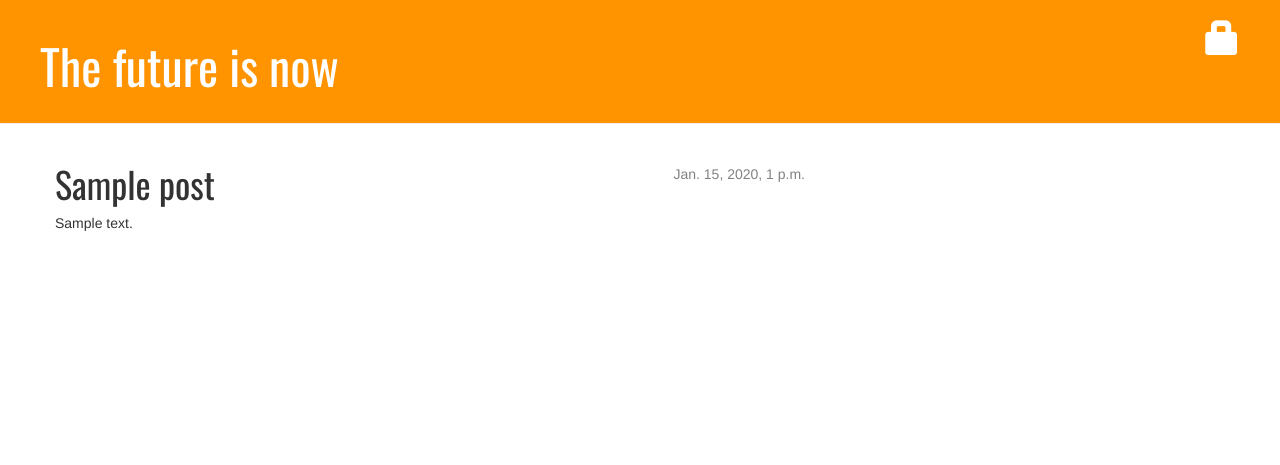
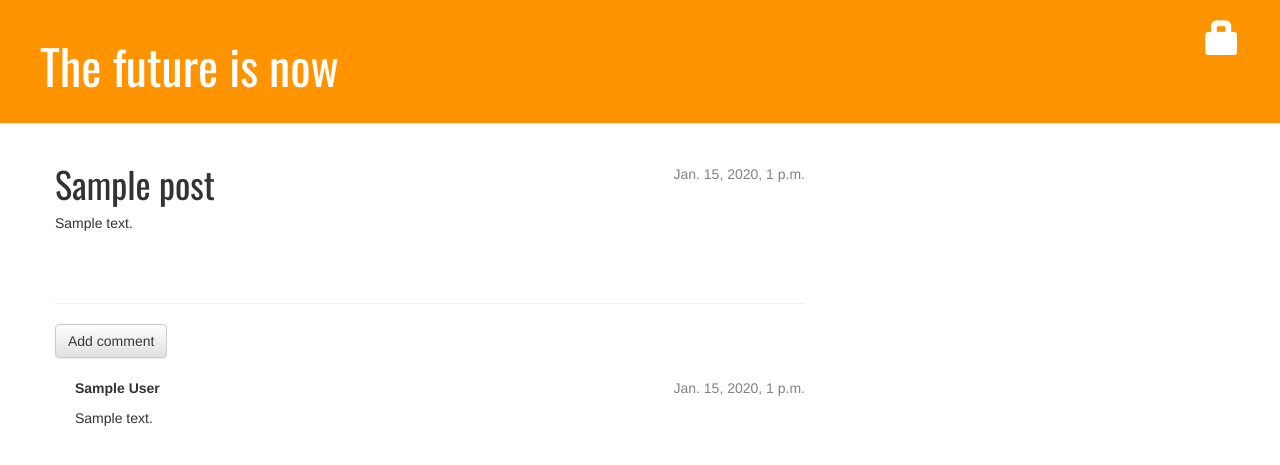
Before and after one commit to gntl/django-blog, a Django app: page /post/1/ in a window 1280 px wide. Shown: the top 465 px of the page. Run offline with Django 3.2, Linux system fonts and the light colour scheme; tables that the repository leaves empty hold one stand-in row (values such as "Sample post"); some libraries are stand-ins or nearby versions.

Commit message:
Added comments

```diff
--- a/blog/admin.py
+++ b/blog/admin.py
@@ -1,4 +1,5 @@
 from django.contrib import admin
-from .models import Post
+from .models import Post, Comment
 
 admin.site.register(Post)
+admin.site.register(Comment)
--- a/blog/models.py
+++ b/blog/models.py
@@ -13,5 +13,23 @@ class Post(models.Model):
         self.published_date = timezone.now()
         self.save()
 
+    def approved_comments(self):
+        return self.comments.filter(approved_comment=True)
+
     def __str__(self):
         return self.title
+
+
+class Comment(models.Model):
+    post = models.ForeignKey('blog.Post', related_name='comments')
+    author = models.CharField(max_length=200)
+    text = models.TextField()
+    created_date = models.DateTimeField(default=timezone.now)
+    approved_comment = models.BooleanField(default=False)
+
+    def approve(self):
+        self.approved_comment = True
+        self.save()
+
+    def __str__(self):
+        return self.text
--- a/blog/static/css/blog.css
+++ b/blog/static/css/blog.css
@@ -45,3 +45,7 @@ h1, h2, h3, h4 {
 .post h1 a, .post h1 a:visited {
     color: #000000;
 }
+
+.comment {
+    margin: 20px 0px 20px 20px;
+}
--- a/blog/templates/blog/post_detail.html
+++ b/blog/templates/blog/post_detail.html
@@ -21,4 +21,24 @@
         <h1>{{ post.title }}</h1>
         <p>{{ post.text|linebreaksbr }}</p>
     </div>
+
+    <hr>
+    <a class="btn btn-default" href="{% url 'add_comment_to_post' pk=post.pk %}">Add comment</a>
+    {% for comment in post.comments.all %}
+        {% if user.is_authenticated or comment.approved_comment %}
+        <div class="comment">
+            <div class="date">
+                {{ comment.created_date }}
+                {% if not comment.approved_comment %}
+                    <a class="btn btn-default" href="{% url 'comment_remove' pk=comment.pk %}"><span class="glyphicon glyphicon-remove"></span></a>
+                    <a class="btn btn-default" href="{% url 'comment_approve' pk=comment.pk %}"><span class="glyphicon glyphicon-ok"></span></a>
+                {% endif %}
+            </div>
+            <strong>{{ comment.author }}</strong>
+            <p>{{ comment.text|linebreaks }}</p>
+        </div>
+        {% endif %}
+    {% empty %}
+        <p>No comments here yet :(</p>
+    {% endfor %}
 {% endblock content %}
--- a/blog/templates/blog/post_list.html
+++ b/blog/templates/blog/post_list.html
@@ -8,6 +8,7 @@
             </div>
             <h1><a href="{% url 'post_detail' pk=post.pk %}">{{ post.title }}</a></h1>
             <p>{{ post.text|linebreaksbr }}</p>
+             <a href="{% url 'post_detail' pk=post.pk %}">Comments: {{ post.approved_comments.count }}</a>
         </div>
     {% endfor %}
 {% endblock content %}
--- a/blog/urls.py
+++ b/blog/urls.py
@@ -9,6 +9,9 @@ urlpatterns = [
     url(r'^post/(?P<pk>\d+)/publish/$', views.post_publish, name='post_publish'),
     url(r'^post/(?P<pk>\d+)/unpublish/$', views.post_unpublish, name='post_unpublish'),
     url(r'^post/(?P<pk>\d+)/remove/$', views.post_remove, name='post_remove'),
+    url(r'^post/(?P<pk>\d+)/comment/$', views.add_comment_to_post, name='add_comment_to_post'),
     url(r'^post/new/$', views.post_new, name='post_new'),
     url(r'^drafts/$', views.post_draft_list, name='post_draft_list'),
+    url(r'^comment/(?P<pk>\d+)/approve/$', views.comment_approve, name='comment_approve'),
+    url(r'^comment/(?P<pk>\d+)/remove/$', views.comment_remove, name='comment_remove'),
 ]
--- a/blog/views.py
+++ b/blog/views.py
@@ -1,7 +1,7 @@
 from django.shortcuts import render, get_object_or_404, redirect
 from django.utils import timezone
-from .models import Post
-from .forms import PostForm
+from .models import Post, Comment
+from .forms import PostForm, CommentForm
 from django.contrib.auth.decorators import login_required
 
 
@@ -75,3 +75,33 @@ def post_unpublish(request, pk):
     post.published_date = None
     post.save()
     return redirect('blog.views.post_detail', pk=pk)
+
+
+@login_required
+def add_comment_to_post(request, pk):
+    post = get_object_or_404(Post, pk=pk)
+    if request.method == "POST":
+        form = CommentForm(request.POST)
+        if form.is_valid():
+            comment = form.save(commit=False)
+            comment.post = post
+            comment.save()
+            return redirect('post_detail', pk=post.pk)
+    else:
+        form = CommentForm()
+    return render(request, 'blog/add_comment_to_post.html', {'form': form})
+
+
+@login_required
+def comment_approve(request, pk):
+    comment = get_object_or_404(Comment, pk=pk)
+    comment.approve()
+    return redirect('post_detail', pk=comment.post.pk)
+
+
+@login_required
+def comment_remove(request, pk):
+    comment = get_object_or_404(Comment, pk=pk)
+    post_pk = comment.post.pk
+    comment.delete()
+    return redirect('post_detail', pk=post_pk)
```
Also changed, not shown: blog/forms.py (+8 -1 lines), blog/templates/blog/add_comment_to_post.html (added, +10 -0 lines).
